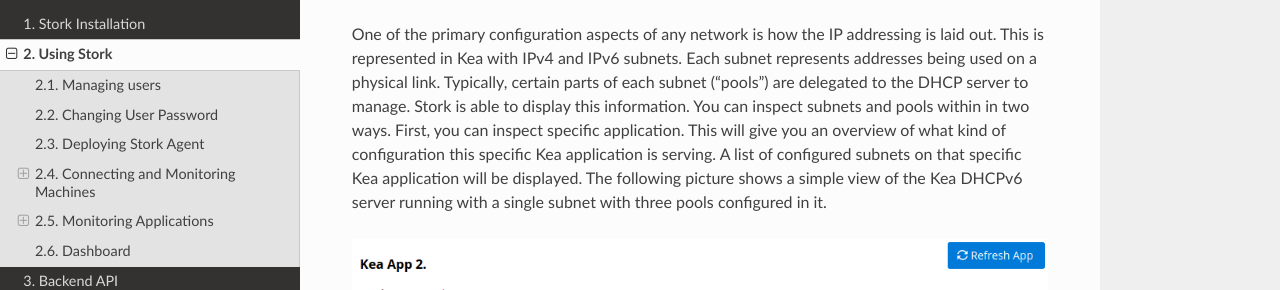
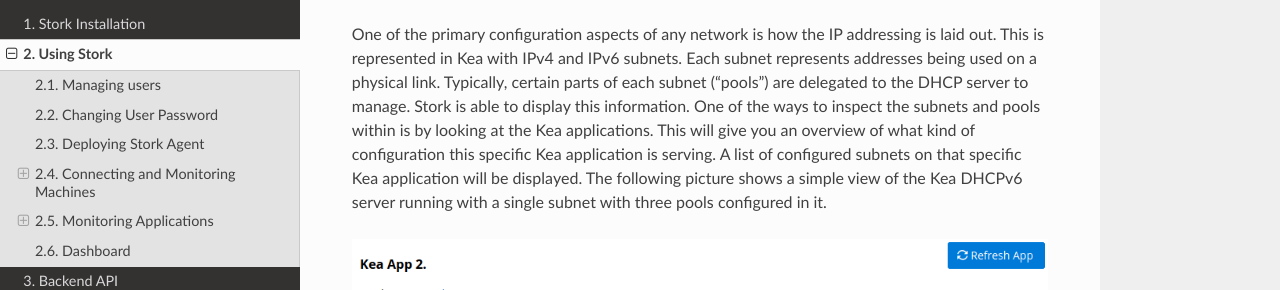
Before and after one commit to isc-projects/stork, a Sphinx documentation site: the page built from doc/usage.rst, in a window 1280 px wide and 1400 px high, scrolled down 3419 px. Shown: the part 233-523 px from the top of the window. Built offline with Sphinx 7.4.7 and the Read the Docs theme 2.0.0, drawn with Linux system fonts in a browser that asks for light colours; some of the changed text lies outside the part shown.

Commit message:
[#149] Addressed Marcin's comments

```diff
--- a/doc/usage.rst
+++ b/doc/usage.rst
@@ -168,8 +168,8 @@
 One of the primary configuration aspects of any network is how the IP addressing is laid out.  This
 is represented in Kea with IPv4 and IPv6 subnets. Each subnet represents addresses being used on a
 physical link. Typically, certain parts of each subnet ("pools") are delegated to the DHCP server to
-manage. Stork is able to display this information. You can inspect subnets and pools within in two
-ways. First, you can inspect specific application. This will give you an overview of what kind of
+manage. Stork is able to display this information. One of the ways to inspect the subnets and pools
+within is by looking at the Kea applications. This will give you an overview of what kind of
 configuration this specific Kea application is serving. A list of configured subnets on that
 specific Kea application will be displayed. The following picture shows a simple view of the Kea
 DHCPv6 server running with a single subnet with three pools configured in it.
@@ -197,6 +197,11 @@
 specific pools. For example, you can easily filter the subnet with specific pool if you search for
 part of the pool ranges, e.g. *3.200*.
 
+.. note::
+
+   As of 0.4.0, Stork does not support shared networks yet. Also, if there are two or more servers
+   handling the same subnet (e.g. a HA pair), the same subnet will be listed multiple times. Both of
+   these limitations will be addressed in the future releases.
 
 Kea High Availability Status
 ~~~~~~~~~~~~~~~~~~~~~~~~~~~~
```
